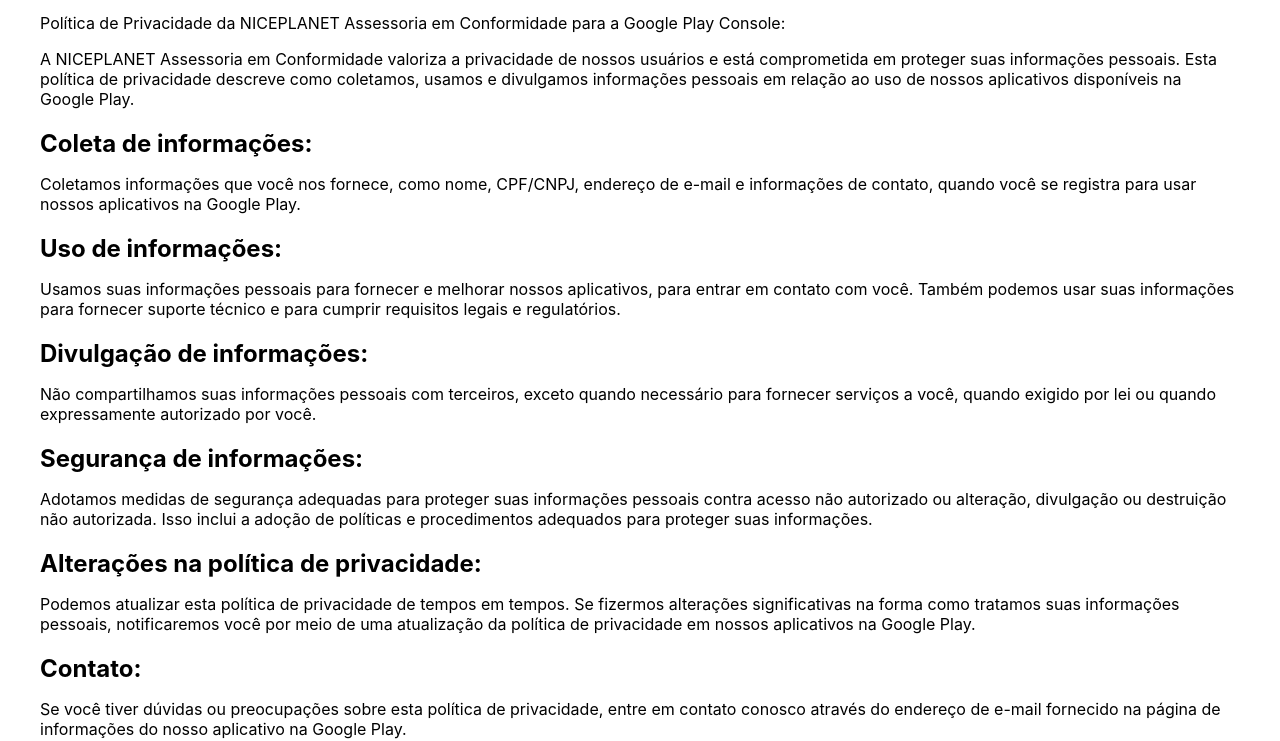
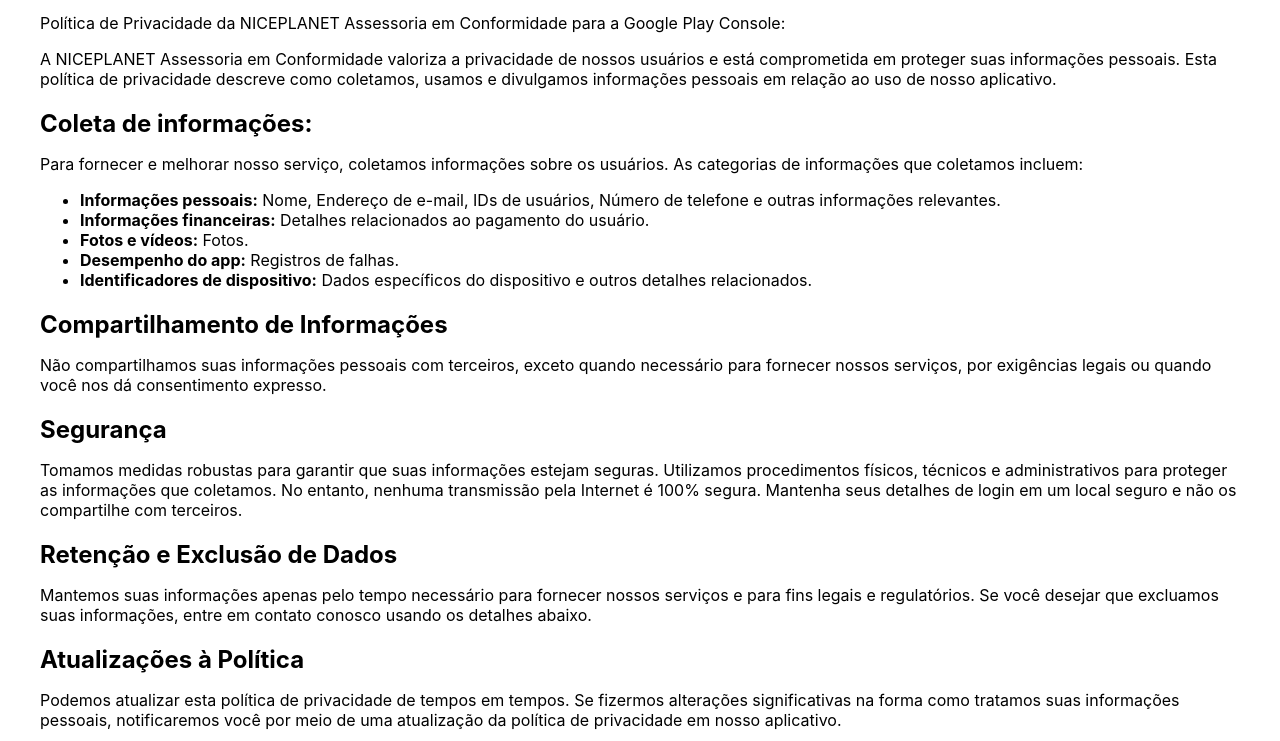
Before and after one commit to niceplanet/PoliticasPrivacidadeProspec, a plain HTML site: page index.html in a window 1280 px wide. Shown: the part 63-804 px from the top of the page. Drawn offline with Linux system fonts and the light colour scheme.

Commit message:
chore: melhoria politicas prospec

```diff
--- a/index.html
+++ b/index.html
@@ -1,16 +1,17 @@
 <!DOCTYPE html>
 <html lang="pt-BR">
-
   <head>
-	<meta charset="UTF-8">
-	<title>Política de Privacidade - NICEPLANET Assessoria em Conformidade</title>
+    <meta charset="UTF-8" />
+    <title>
+      Política de Privacidade - NICEPLANET Assessoria em Conformidade
+    </title>
     <style>
       body {
         margin: 0;
         padding: 0 2.5rem 0 2.5rem;
-
-			font-family: -apple-system, BlinkMacSystemFont, 'Segoe UI', 'Roboto', 'Oxygen', 'Ubuntu',
-				'Cantarell', 'Fira Sans', 'Droid Sans', 'Helvetica Neue', sans-serif;
+        font-family: -apple-system, BlinkMacSystemFont, "Segoe UI", "Roboto",
+          "Oxygen", "Ubuntu", "Cantarell", "Fira Sans", "Droid Sans",
+          "Helvetica Neue", sans-serif;
         -webkit-font-smoothing: antialiased;
         -moz-osx-font-smoothing: grayscale;
       }
@@ -35,40 +36,91 @@
   </head>
 
   <body>
+    <h1>
+      Política de Privacidade -
+      <a href="http://niceplanet.com.br/"
+        >NICEPLANET Assessoria em Conformidade</a
+      >
+    </h1>
+    <p>
+      Política de Privacidade da NICEPLANET Assessoria em Conformidade para a
+      Google Play Console:
+    </p>
+    <p>
+      A NICEPLANET Assessoria em Conformidade valoriza a privacidade de nossos
+      usuários e está comprometida em proteger suas informações pessoais. Esta
+      política de privacidade descreve como coletamos, usamos e divulgamos
+      informações pessoais em relação ao uso de nosso aplicativo.
+    </p>
+    <h2>Coleta de informações:</h2>
+    <p>
+      Para fornecer e melhorar nosso serviço, coletamos informações sobre os
+      usuários. As categorias de informações que coletamos incluem:
+    </p>
+    <ul>
+      <li>
+        <strong>Informações pessoais:</strong> Nome, Endereço de e-mail, IDs de
+        usuários, Número de telefone e outras informações relevantes.
+      </li>
+      <li>
+        <strong>Informações financeiras:</strong> Detalhes relacionados ao
+        pagamento do usuário.
+      </li>
+      <li><strong>Fotos e vídeos:</strong> Fotos.</li>
+      <li><strong>Desempenho do app:</strong> Registros de falhas.</li>
+      <li>
+        <strong>Identificadores de dispositivo:</strong> Dados específicos do
+        dispositivo e outros detalhes relacionados.
+      </li>
+    </ul>
 
-
-	<h1>Política de Privacidade - <a href="http://niceplanet.com.br/">NICEPLANET Assessoria em Conformidade</a> </h1>
-	<p>Política de Privacidade da NICEPLANET Assessoria em Conformidade para a Google Play Console:</p>
-	<p>A NICEPLANET Assessoria em Conformidade valoriza a privacidade de nossos usuários e está comprometida em proteger
-		suas informações pessoais. Esta política de privacidade descreve como coletamos, usamos e divulgamos informações
-		pessoais em relação ao uso de nossos aplicativos disponíveis na Google Play.</p>
-	<h2>Coleta de informações:</h2>
-	<p>Coletamos informações que você nos fornece, como nome, CPF/CNPJ, endereço de e-mail e informações de contato, quando você
-		se registra para usar nossos aplicativos na Google Play.
+    <h2>Compartilhamento de Informações</h2>
+    <p>
+      Não compartilhamos suas informações pessoais com terceiros, exceto quando
+      necessário para fornecer nossos serviços, por exigências legais ou quando
+      você nos dá consentimento expresso.
     </p>
 
-	<h2>Uso de informações:</h2>
-	<p>Usamos suas informações pessoais para fornecer e melhorar nossos aplicativos, para entrar
-		em contato com você. Também podemos usar suas informações para fornecer
-		suporte técnico e para cumprir requisitos legais e regulatórios.</p>
+    <h2>Segurança</h2>
+    <p>
+      Tomamos medidas robustas para garantir que suas informações estejam
+      seguras. Utilizamos procedimentos físicos, técnicos e administrativos para
+      proteger as informações que coletamos. No entanto, nenhuma transmissão
+      pela Internet é 100% segura. Mantenha seus detalhes de login em um local
+      seguro e não os compartilhe com terceiros.
+    </p>
 
-	<h2>Divulgação de informações:</h2>
-	<p>Não compartilhamos suas informações pessoais com terceiros, exceto quando necessário para fornecer serviços a
-		você, quando exigido por lei ou quando expressamente autorizado por você.</p>
+    <h2>Retenção e Exclusão de Dados</h2>
+    <p>
+      Mantemos suas informações apenas pelo tempo necessário para fornecer
+      nossos serviços e para fins legais e regulatórios. Se você desejar que
+      excluamos suas informações, entre em contato conosco usando os detalhes
+      abaixo.
+    </p>
 
-	<h2>Segurança de informações:</h2>
-	<p>Adotamos medidas de segurança adequadas para proteger suas informações pessoais contra acesso não autorizado ou
-		alteração, divulgação ou destruição não autorizada. Isso inclui a adoção de políticas e procedimentos adequados
-		para proteger suas informações.</p>
+    <h2>Atualizações à Política</h2>
+    <p>
+      Podemos atualizar esta política de privacidade de tempos em tempos. Se
+      fizermos alterações significativas na forma como tratamos suas informações
+      pessoais, notificaremos você por meio de uma atualização da política de
+      privacidade em nosso aplicativo.
+    </p>
 
-	<h2>Alterações na política de privacidade:</h2>
-	<p>Podemos atualizar esta política de privacidade de tempos em tempos. Se fizermos alterações significativas na
-		forma como tratamos suas informações pessoais, notificaremos você por meio de uma atualização da política de
-		privacidade em nossos aplicativos na Google Play.</p>
-
-	<h2>Contato:</h2>
-	<p>Se você tiver dúvidas ou preocupações sobre esta política de privacidade, entre em contato conosco através do
-		endereço de e-mail fornecido na página de informações do nosso aplicativo na Google Play.</p>
+    <h2>Contato</h2>
+    <p>
+      Se você tiver dúvidas ou preocupações sobre esta política de privacidade,
+      entre em contato conosco através do endereço de e-mail fornecido na página
+      de informações do nosso aplicativo.
+    </p>
+    <ul>
+      <li>
+        Site:
+        <a href="http://niceplanet.com.br/"
+          >NICEPLANET Assessoria em Conformidade</a
+        >
+      </li>
+      <li>Email: suporte@niceplanet.com.br</li>
+      <li>Telefone: +55 (63) 3214-2818</li>
+    </ul>
   </body>
-
 </html>
```
Lines whose indentation alone changed are shown as unchanged.
